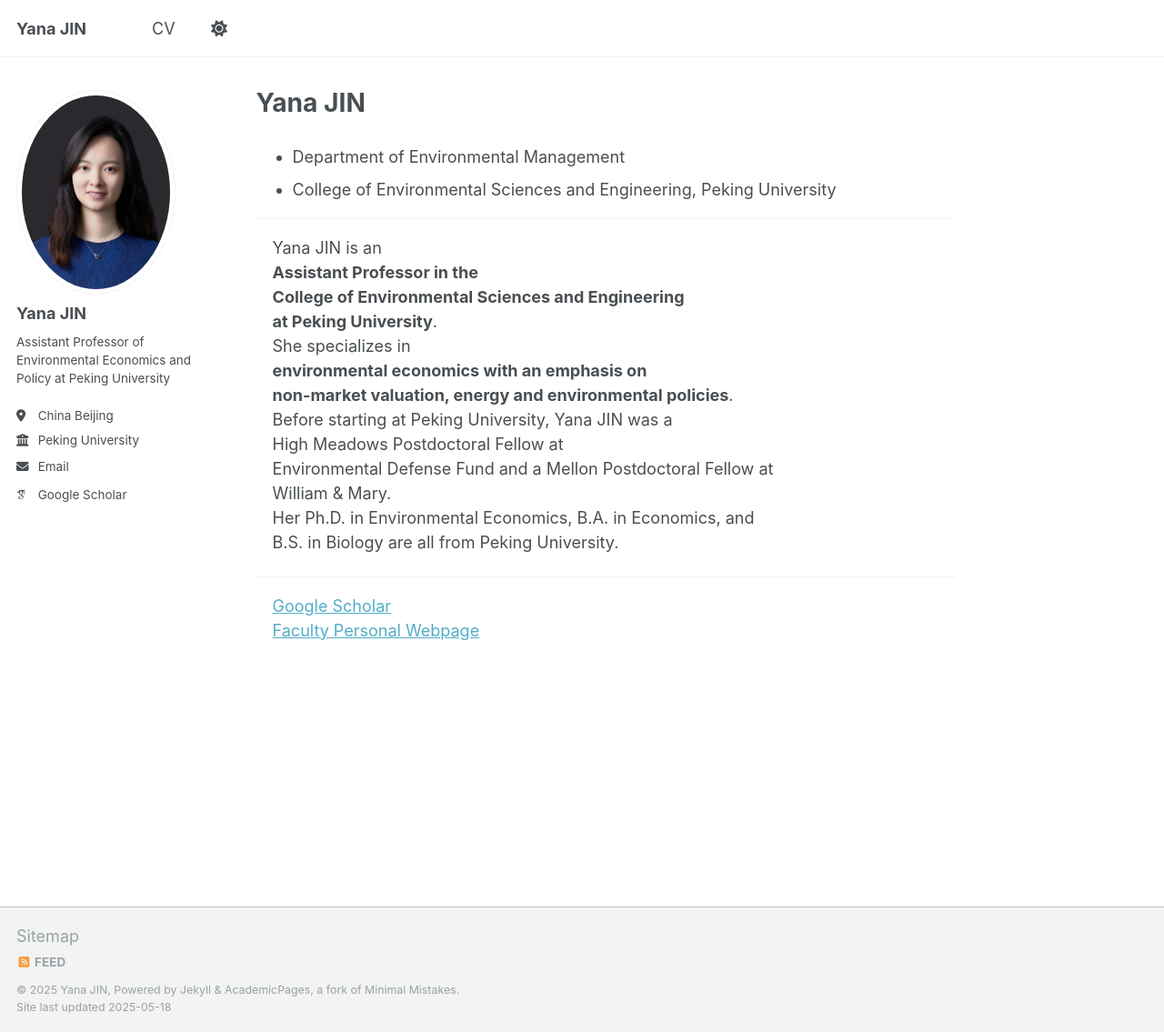
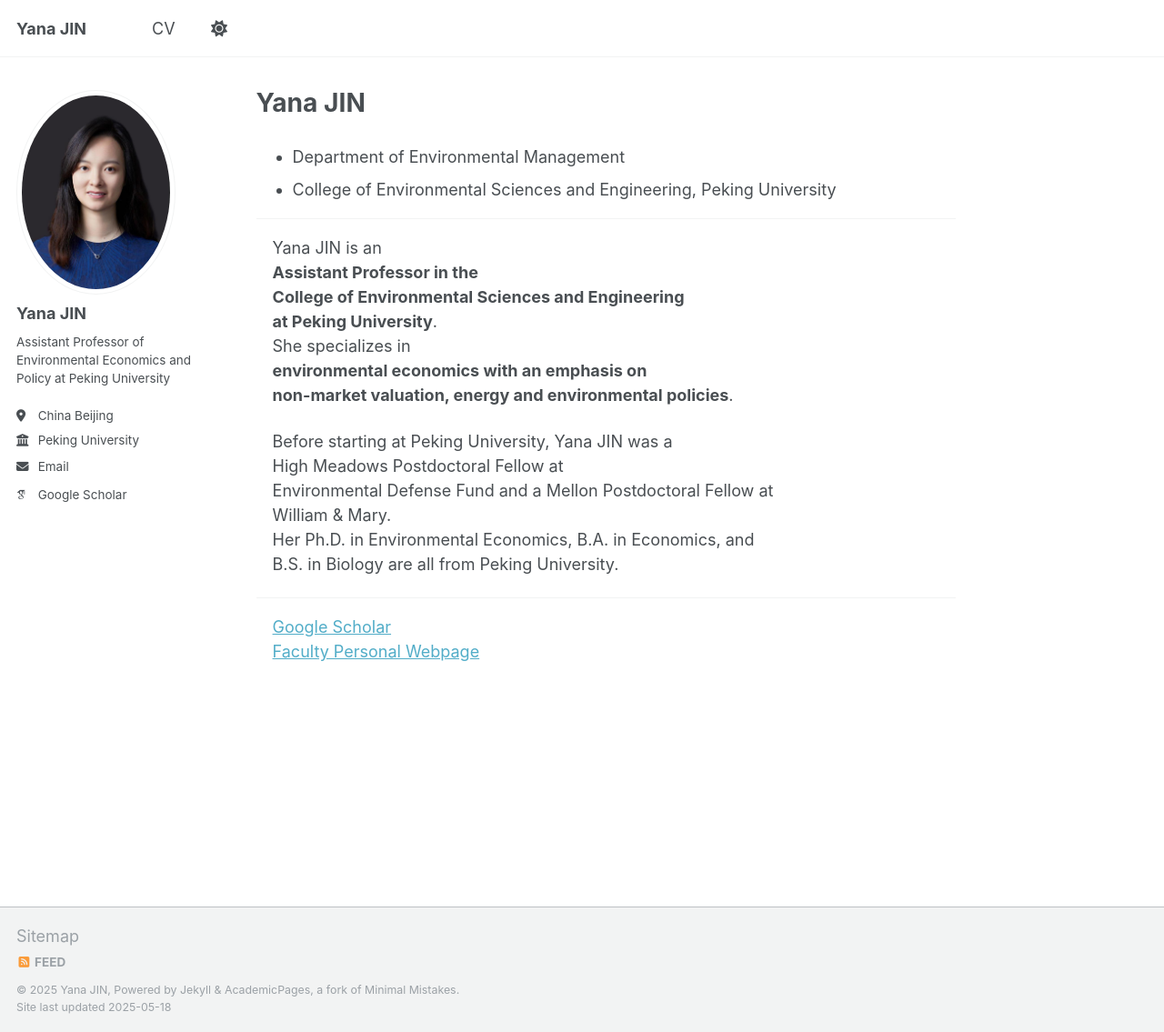
Before and after one commit to Cerulean23Y/YanaJin, a Jekyll site: the page built from _pages/about.md, in a window 1280 px wide and 1135 px high. Shown: the whole window at 91% size. Built offline with Jekyll 4.4.1, drawn with Linux system fonts in a browser that asks for light colours; some web fonts are replaced.

```diff
--- a/_pages/about.md
+++ b/_pages/about.md
@@ -14,7 +14,8 @@ redirect_from:
 
 &emsp;Yana JIN is an <br>&emsp;**Assistant Professor in the <br>&emsp;College of Environmental Sciences and Engineering <br>&emsp;at Peking University**.
 <br/>&emsp;She specializes in <br>&emsp;**environmental economics with an emphasis on <br>&emsp;non-market valuation, energy and environmental policies**.
-<br/>&emsp;Before starting at Peking University, Yana JIN was a <br>&emsp;High Meadows Postdoctoral Fellow at <br>&emsp;Environmental Defense Fund and a Mellon Postdoctoral Fellow at <br>&emsp;William & Mary. <br>&emsp;Her Ph.D. in Environmental Economics, B.A. in Economics, and <br>&emsp;B.S. in Biology are all from Peking University.
+
+&emsp;Before starting at Peking University, Yana JIN was a <br>&emsp;High Meadows Postdoctoral Fellow at <br>&emsp;Environmental Defense Fund and a Mellon Postdoctoral Fellow at <br>&emsp;William & Mary. <br>&emsp;Her Ph.D. in Environmental Economics, B.A. in Economics, and <br>&emsp;B.S. in Biology are all from Peking University.
 
 ---
 &emsp;[Google Scholar](bit.ly/32Oh18g)<br>
```
